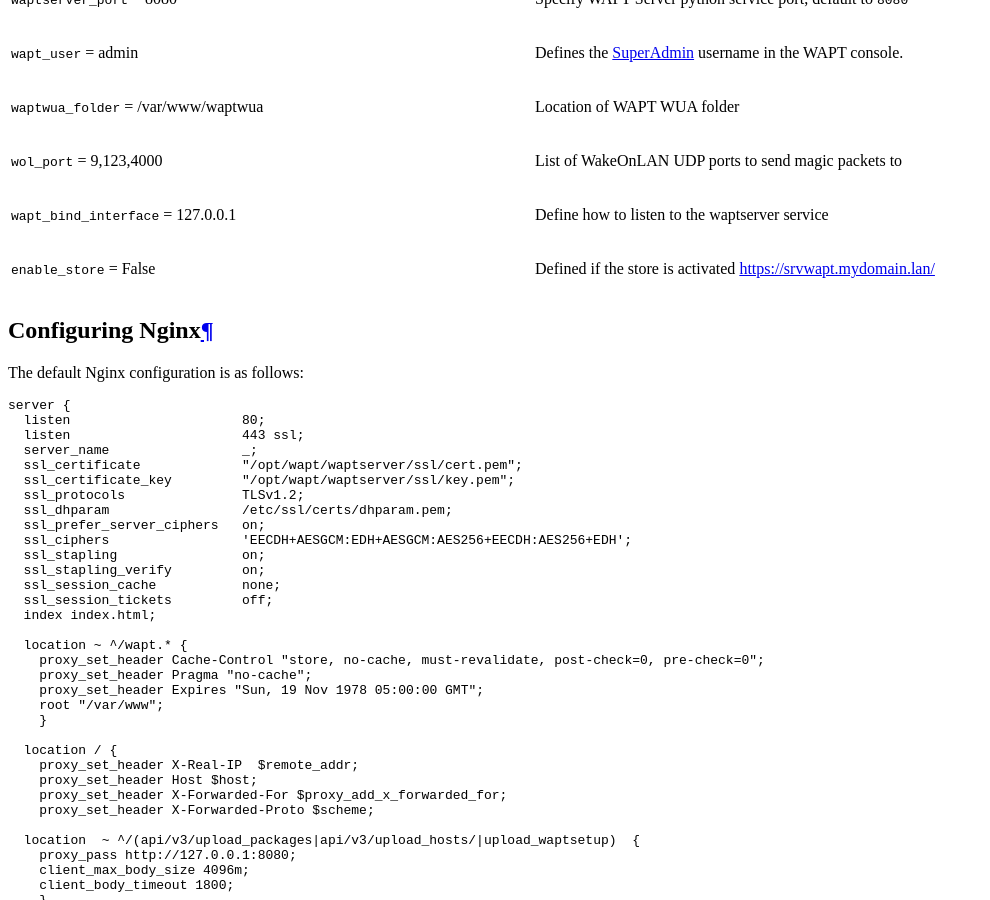
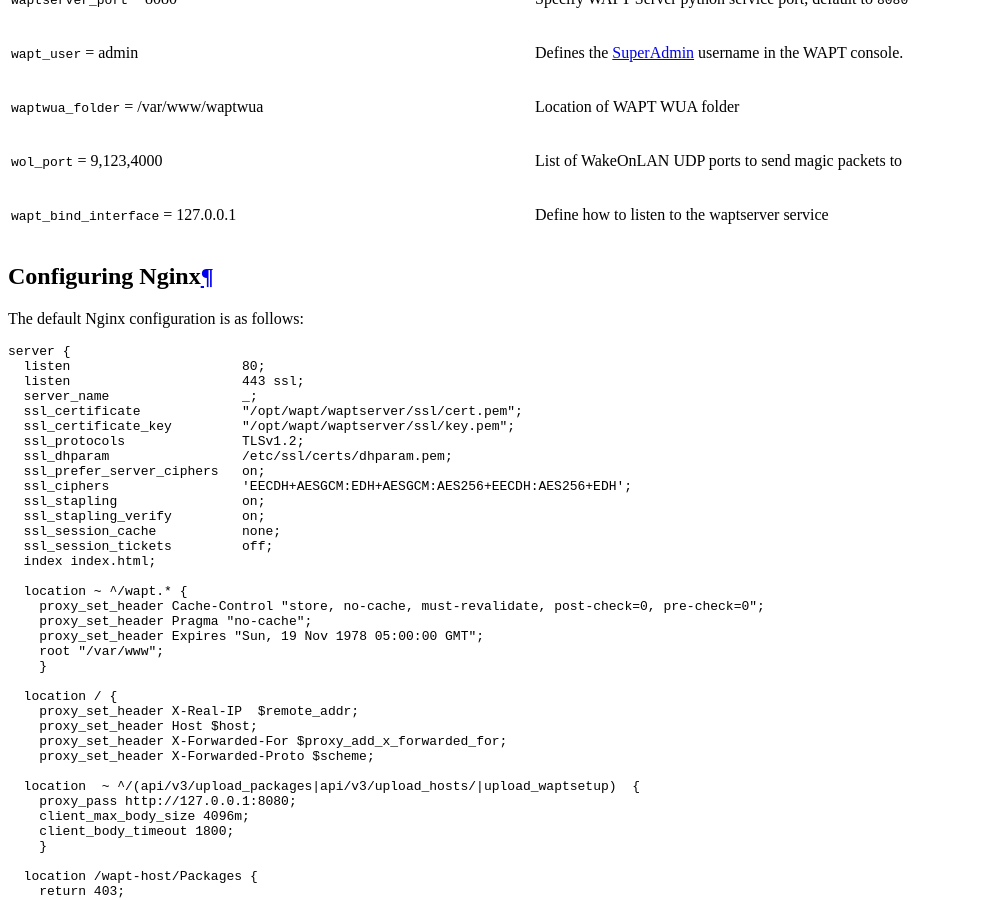
Before and after one commit to tranquilit/WAPT-Documentation, a Sphinx documentation site: the page built from source/wapt-configuration/ini-file/index.rst, in a window 1280 px wide and 900 px high, scrolled down 4392 px. Shown: the whole window, without its empty margins (0-990 px from the left). Built offline with Sphinx 7.4.7 and the Read the Docs theme 2.0.0, drawn with Linux system fonts in a browser that asks for light colours; some of the changed text lies outside the part shown.

Commit message:
remove duplication enable_store option

```diff
--- a/source/wapt-configuration/ini-file/index.rst
+++ b/source/wapt-configuration/ini-file/index.rst
@@ -156,8 +156,6 @@
     - List of WakeOnLAN UDP ports to send magic packets to
   * - ``wapt_bind_interface`` =  127.0.0.1
     - Define how to listen to the waptserver service
-  * - ``enable_store`` = False
-    - Defined if the store is activated https://srvwapt.mydomain.lan/
 
 .. _config_nginx:
 
```
Also changed, not shown: other parts of source/wapt-configuration/ini-file/index.rst (+1 -1 lines).
